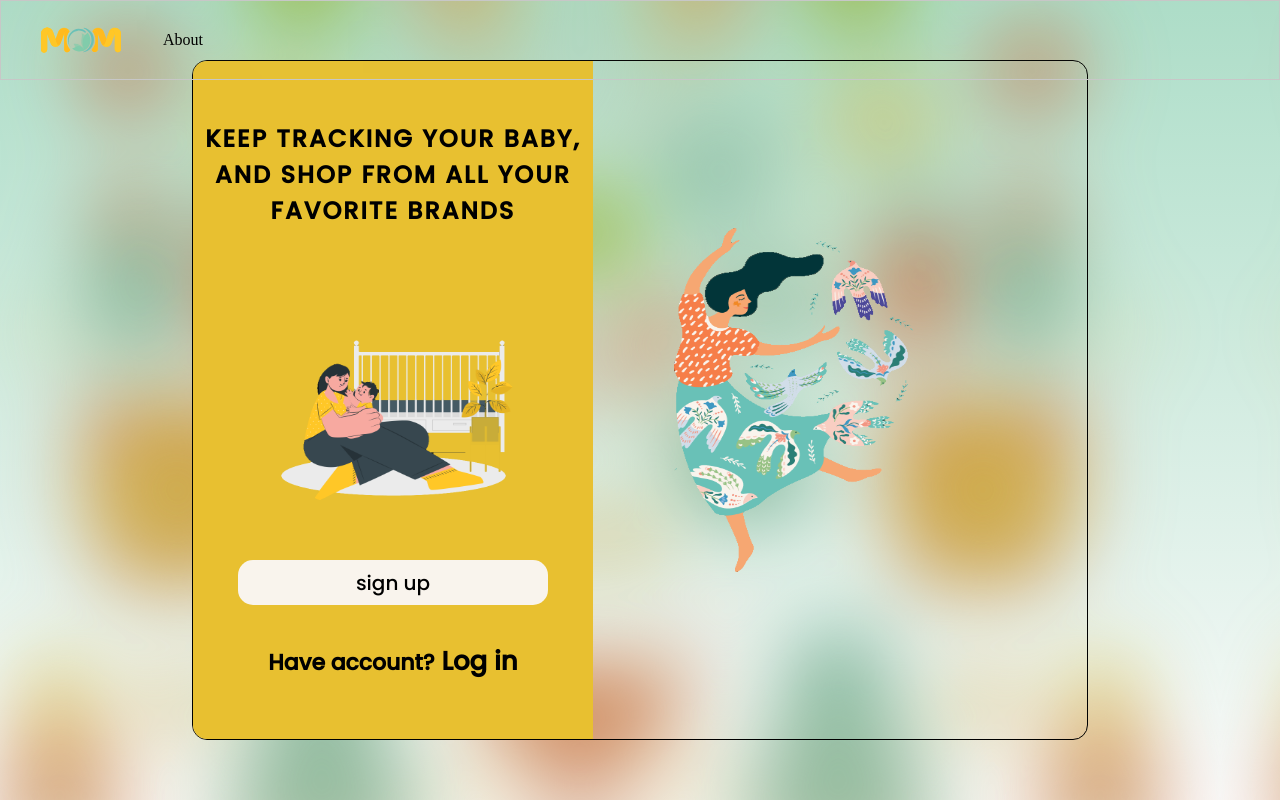
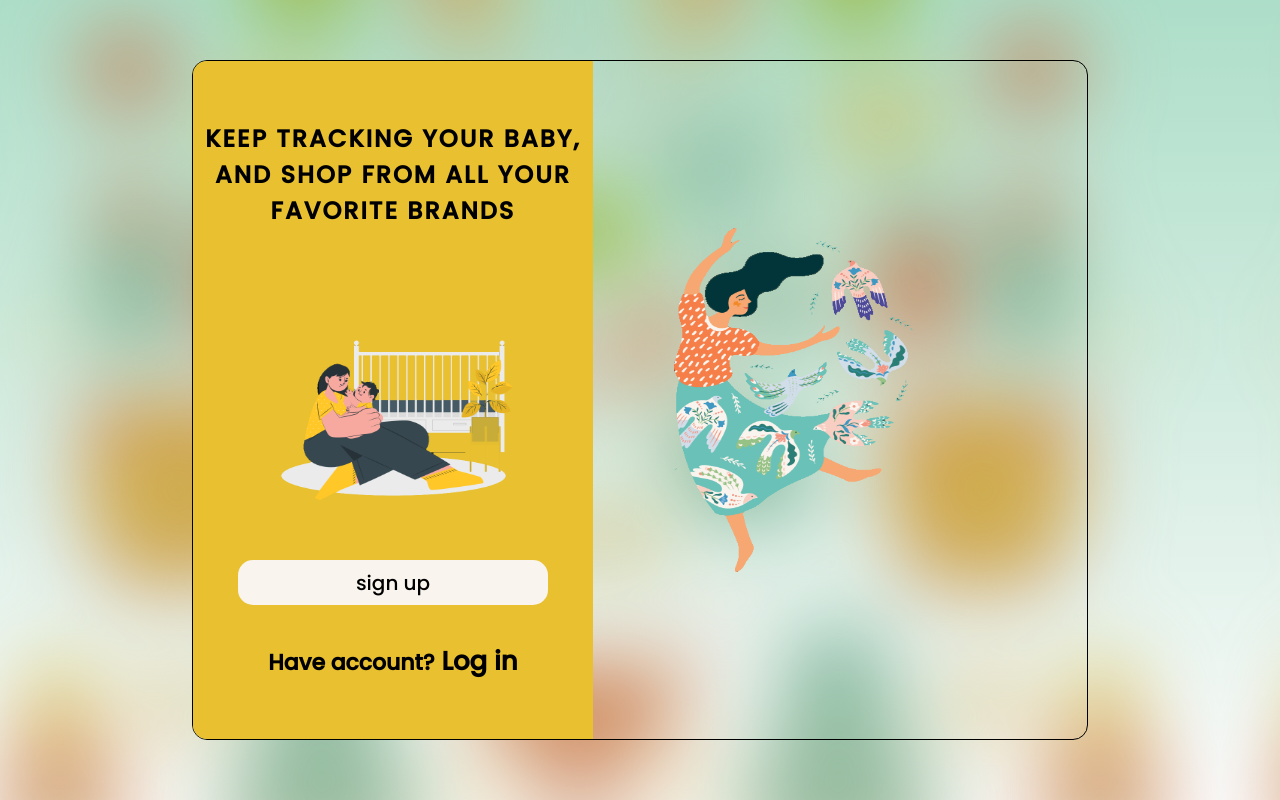
Before and after one commit to Ahmed-fayek/New-Mommy-deployed, a React (Create React App) app: page / in a window 1280 px wide. Built offline with nearby package versions, Linux system fonts and the light colour scheme.

Commit message:
update navbar on auth

```diff
--- a/src/views/Navbar/index.tsx
+++ b/src/views/Navbar/index.tsx
@@ -112,7 +112,7 @@ function Nav() {
   } else {
     return (
       <>
-        <div className="navbar">
+        {/* <div className="navbar">
           <img src={logo}></img>
           <div className="links">
             <ul className="show-links">
@@ -121,7 +121,7 @@ function Nav() {
               </li>
             </ul>
           </div>
-        </div>
+        </div> */}
       </>
     );
   }
```
